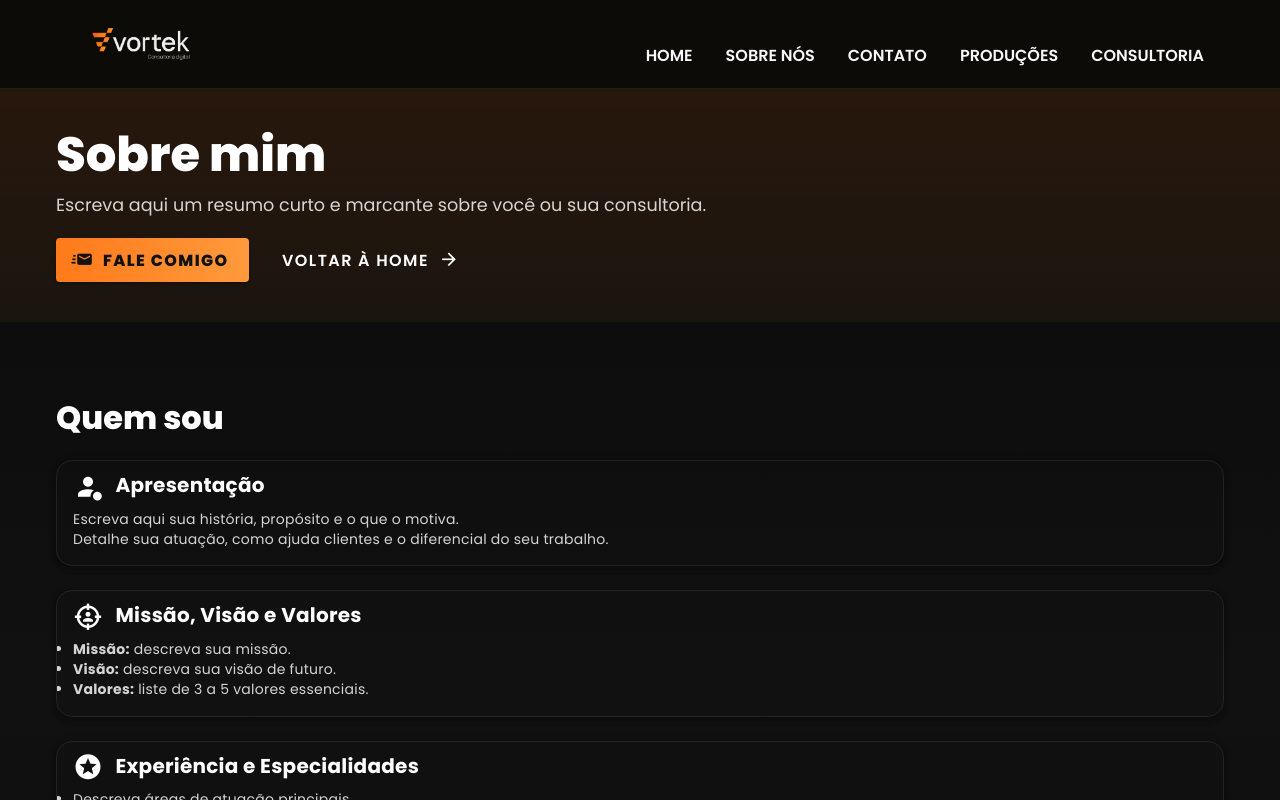
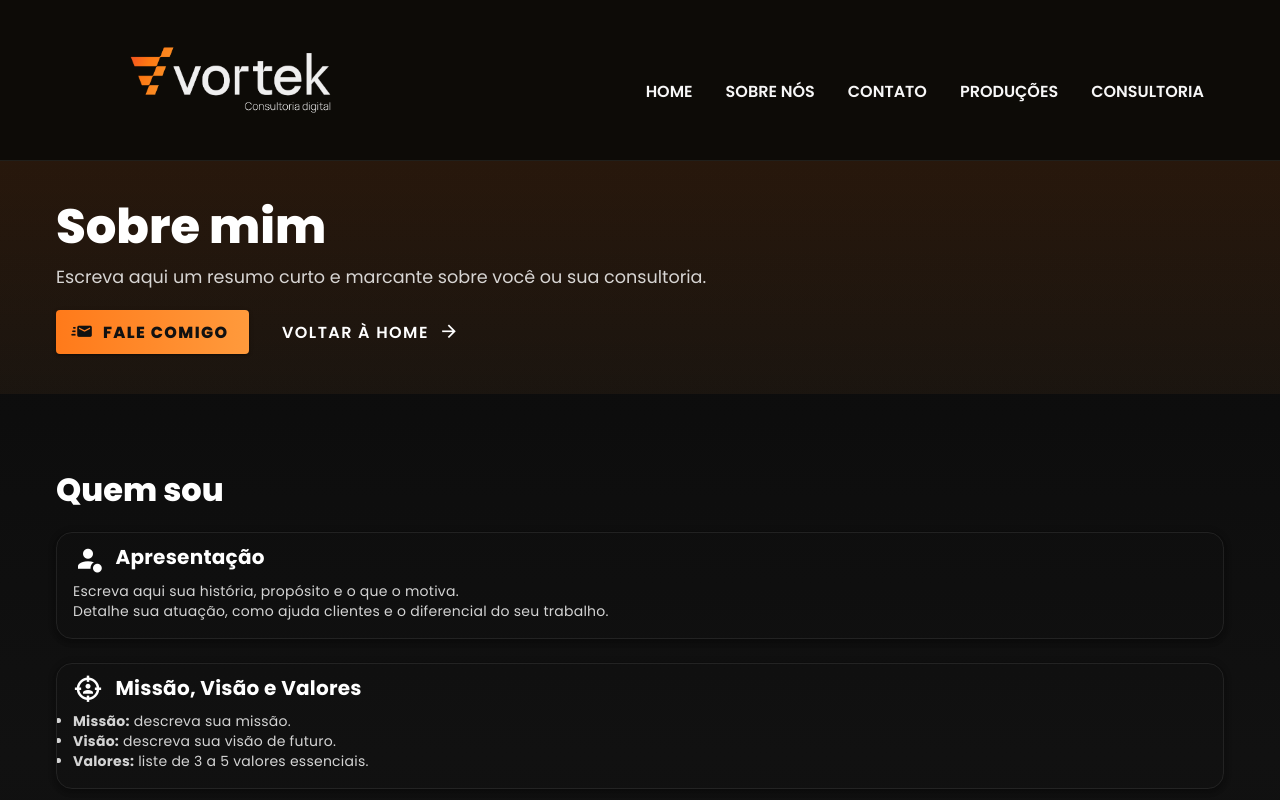
Before and after one commit to LocatelliBryann/Vortek, a Vue app in the folder VortekConsultoria/: page /about in a window 1280 px wide. Shown: the top 800 px of the page. Built offline with nearby package versions, Linux system fonts and the light colour scheme; the HTML template or start-up script is replaced by a standard one.

Commit message:
Aumento tamanho da logo

```diff
--- a/VortekConsultoria/src/layouts/FullLayoutMain.vue
+++ b/VortekConsultoria/src/layouts/FullLayoutMain.vue
@@ -39,7 +39,7 @@ export default { name: 'FullLayoutMain' }
 }
 
 .tudo{ display:flex; align-items:center; justify-content:space-between; max-width:1200px; margin:0 auto; padding:10px 16px; }
-.logo{ width: 170px; }
+.logo{ width: 350px; }
 .logo-link{ display:flex; align-items:center; }
 
 .menu ul{ display:flex; gap:18px; list-style:none; margin:0; padding:0; }
```
Also changed, not shown: 2 other files (tests, documents, lock files or other folders).
